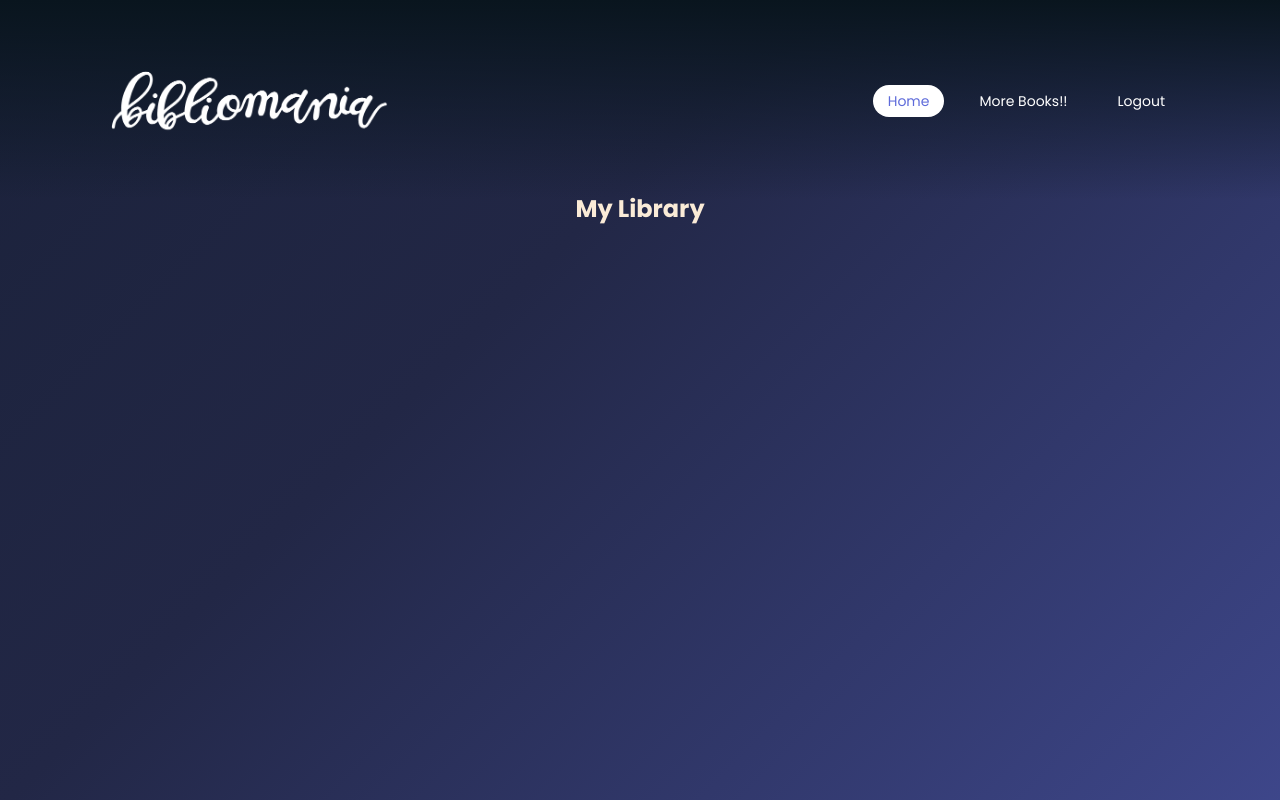
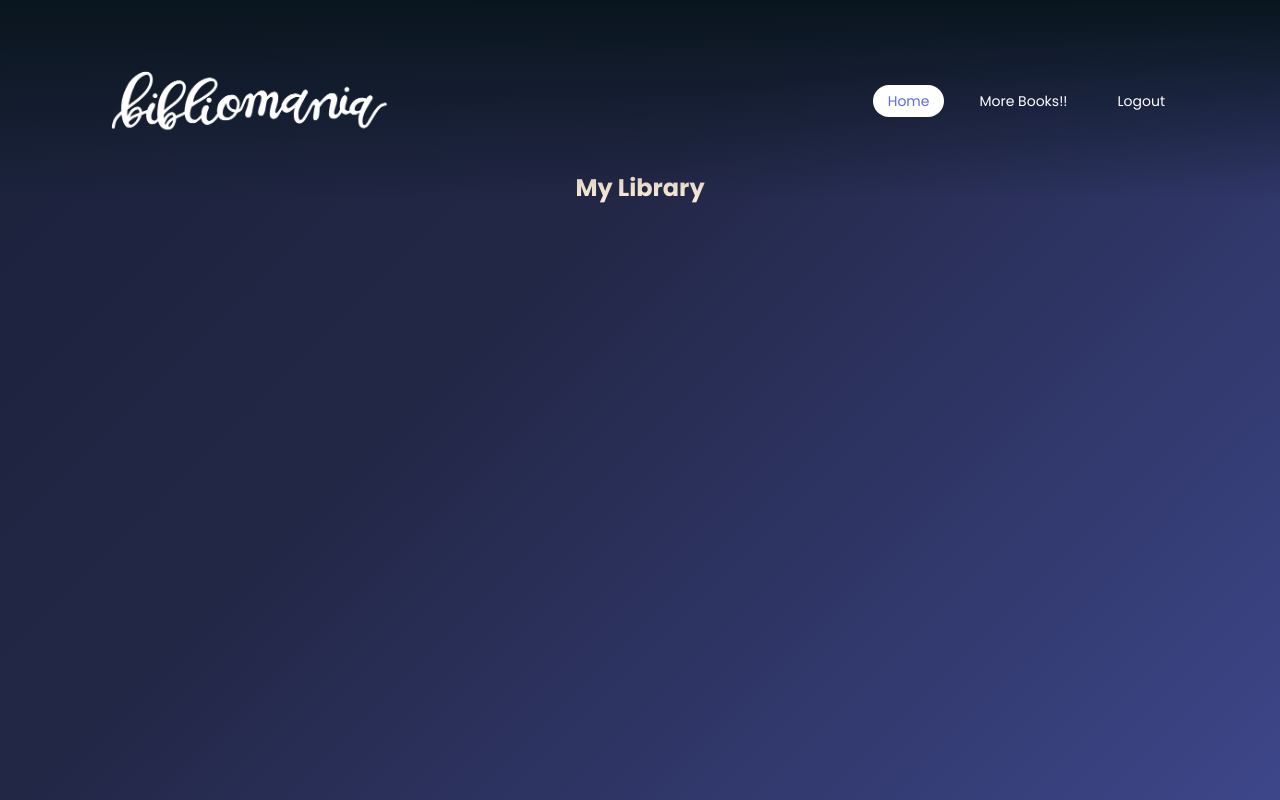
Before and after one commit to DallasSybrowsky/Bibliomania, a Node server app: page /library in a window 1280 px wide. Run offline with Node 20, Linux system fonts and the light colour scheme; the first user in the database is signed in; data that the repository does not hold is empty; some libraries are stand-ins or nearby versions.

Commit message:
changed the css in library

```diff
--- a/views/library.handlebars
+++ b/views/library.handlebars
@@ -22,9 +22,12 @@
     box-sizing: border-box;
   }
   .main{
-    position: relative;
-    bottom: 12em ;
-  }
+    position: absolute;
+    top: 170px;
+    text-align: center;
+}
+
+
   .background {
     position: relative;
     width: 100%;
@@ -33,6 +36,8 @@
     display: flex;
     justify-content: center;
     align-items: center;
+
+overflow: auto;
 
 
 	background: linear-gradient(-45deg, #5E6BDA, #222746, #09151E, #0000);
```
